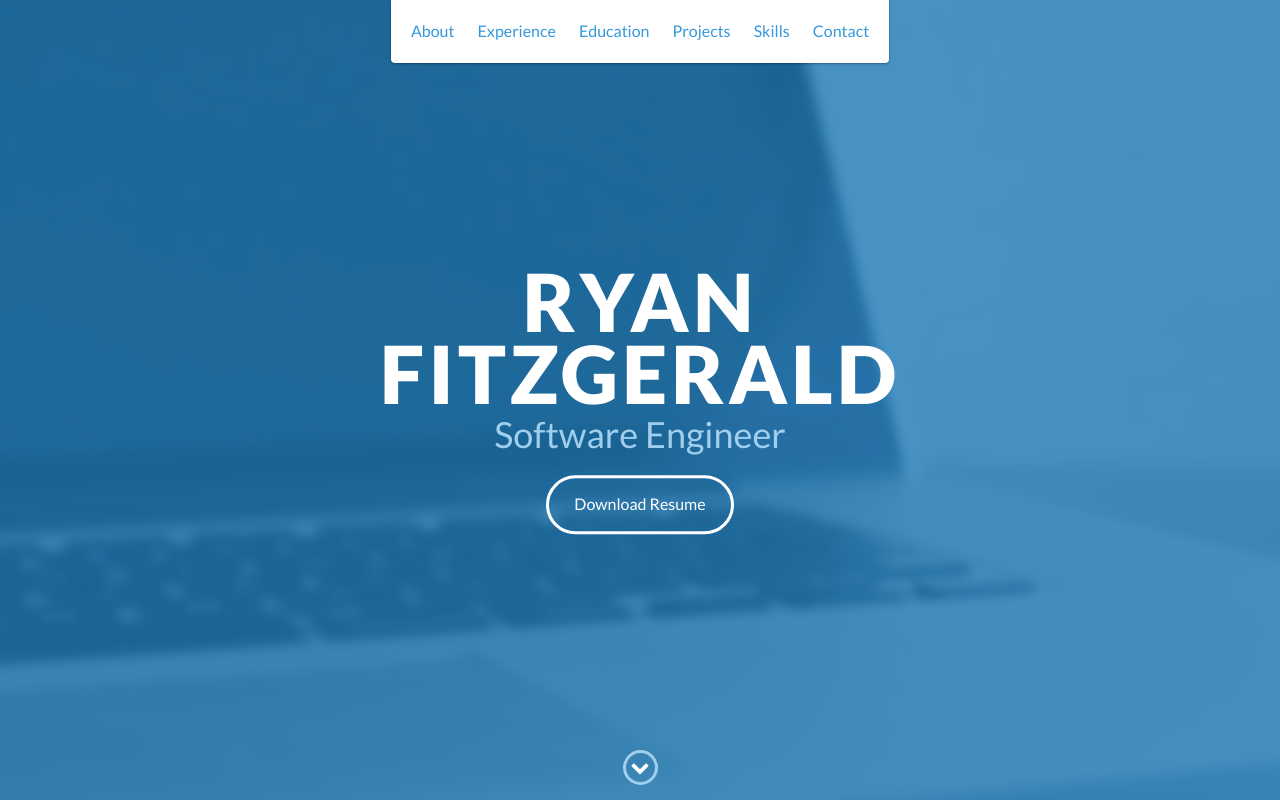
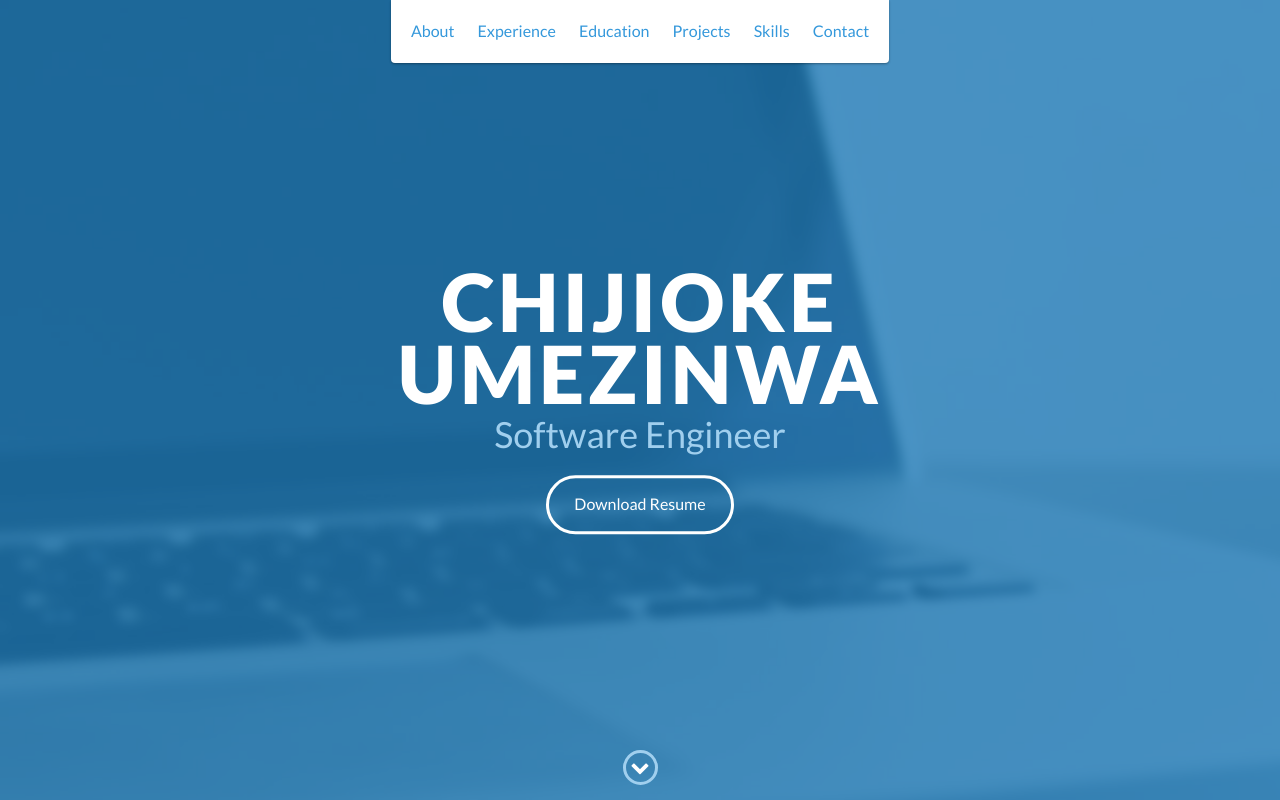
Before and after one commit to chijiokeumezinwa/chijiokeumezinwa.github.io, a plain HTML site: page index.html in a window 1280 px wide. Shown: the top 800 px of the page. Drawn offline with nearby package versions, Linux system fonts and the light colour scheme.

Commit message:
added name

```diff
--- a/index.html
+++ b/index.html
@@ -48,7 +48,7 @@
 
     <div id="lead">
         <div id="lead-content">
-            <h1>Ryan Fitzgerald</h1>
+            <h1>Chijioke Umezinwa</h1>
             <h2>Software Engineer</h2>
             <a href="#" class="btn-rounded-white">Download Resume</a>
         </div>
```
